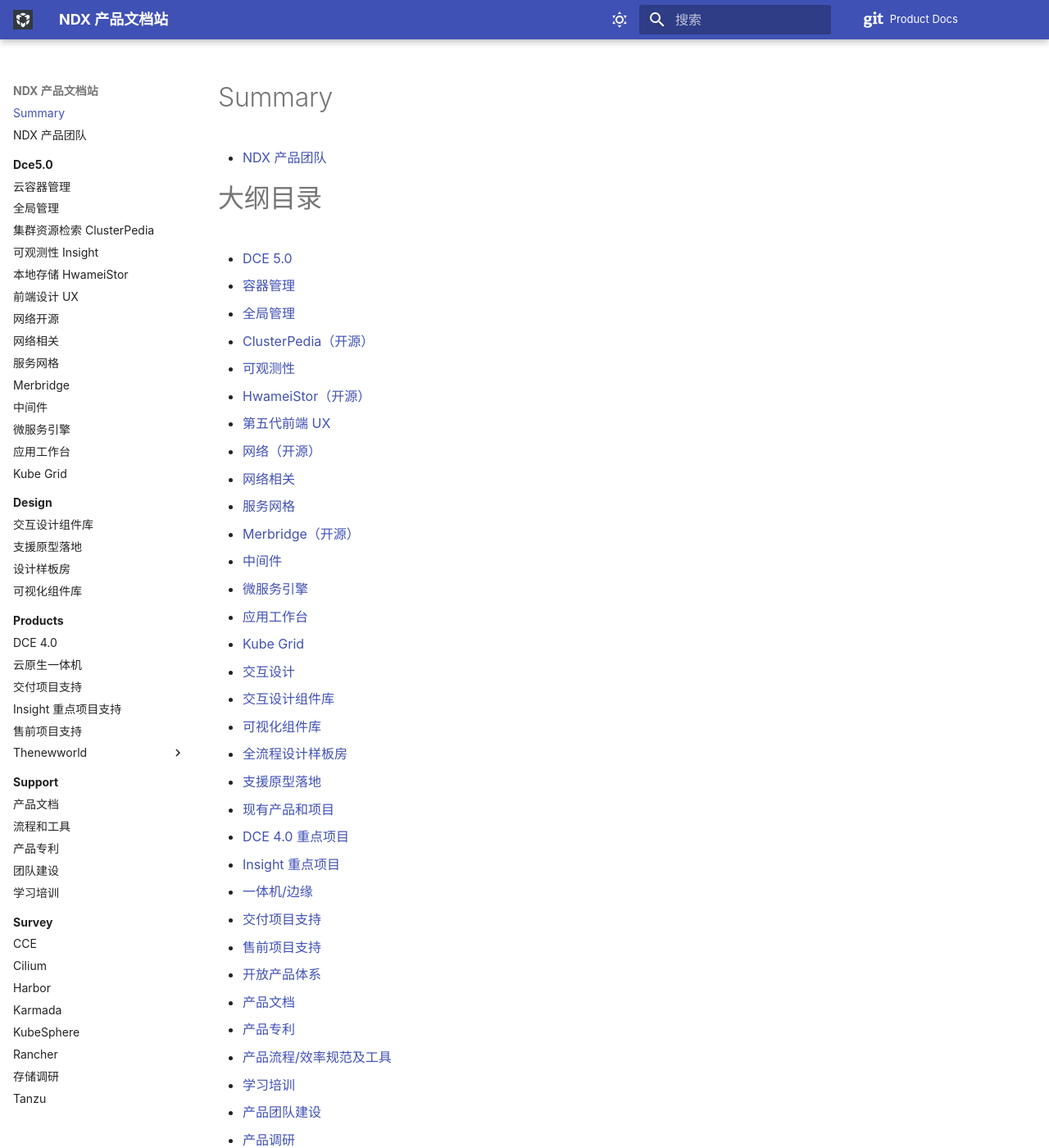
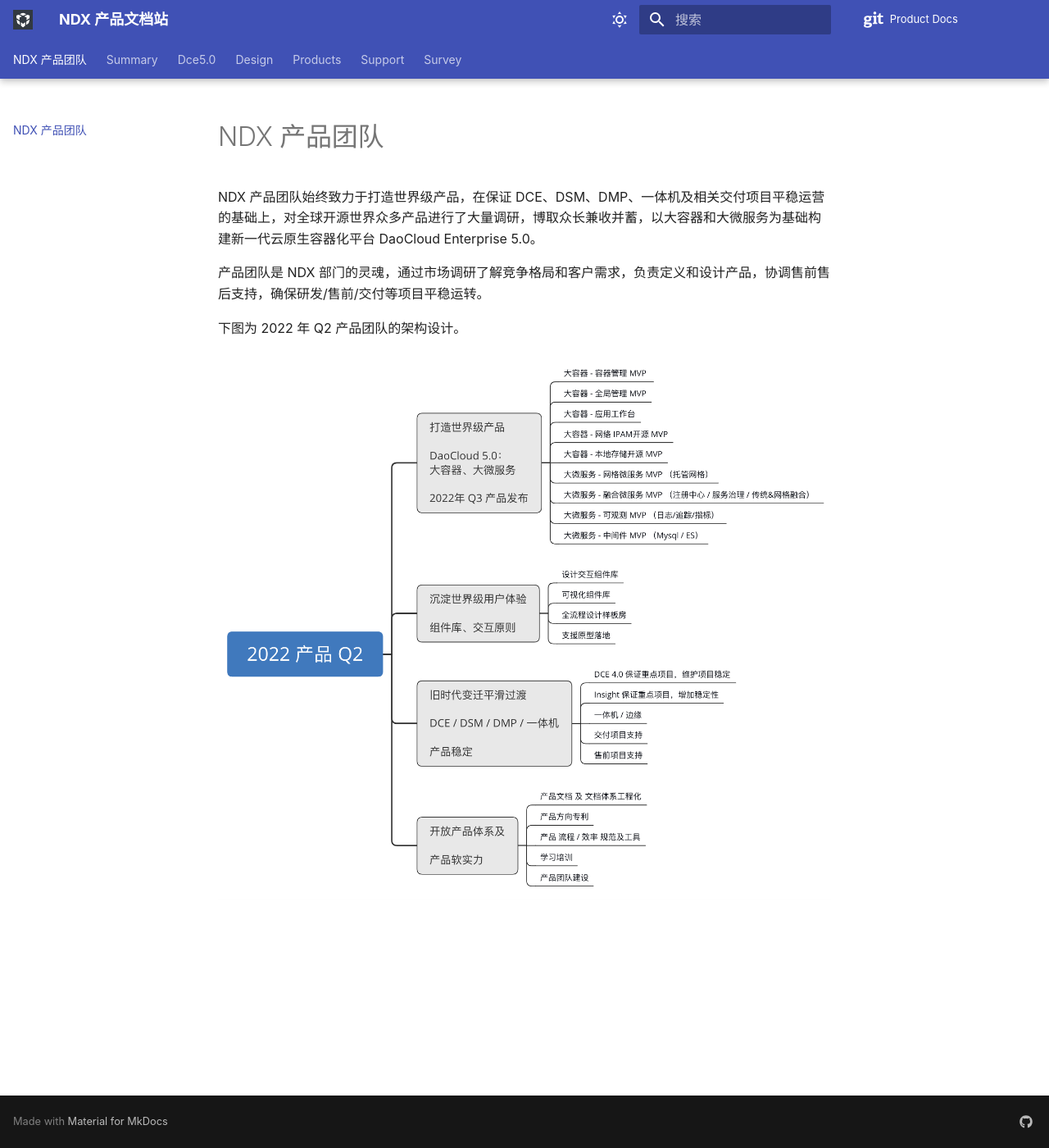
Before and after one commit to SAMZONG/mkdocs-template, an MkDocs documentation site: the page built from docs/README.md, in a window 1280 px wide and 1400 px high. Shown: the whole window at 82% size. Built offline with MkDocs 1.6.1 and Material for MkDocs 9.7.7, drawn with Linux system fonts in a browser that asks for light colours; some of the changed lines change nothing that is shown; some of the changed text lies outside the part shown.

Commit message:
add page route

```diff
--- a/docs/index.md
+++ b/docs/SUMMARY.md
@@ -1,8 +1,8 @@
 # Summary
 
-* [NDX 产品团队](read_ndx.md)
+* [NDX 产品团队](README.md)
 
-# 大纲目录
+## 大纲目录
 
 * [DCE 5.0](dce5.0/README.md)
   * [容器管理](dce5.0/01kpanda.md)
--- a/mkdocs.yml
+++ b/mkdocs.yml
@@ -34,7 +34,7 @@
         name: Switch to light mode
 
   features:
-#    - navigation.tabs
+    - navigation.tabs
     - navigation.tabs.sticky
     - navigation.sections
     - navigation.instant
@@ -66,10 +66,11 @@
       name: NDX on GitLab
 
 plugins:
+  - awesome-pages
   - mermaid2
   - search
 #  - tags:
-#        tags_file: tags.md
+#      tags_file: scaffolds/tags.md
   - git-revision-date
   - rss
 
```
Also changed, not shown: docs/README.md (renamed from docs/read_ndx.md).
